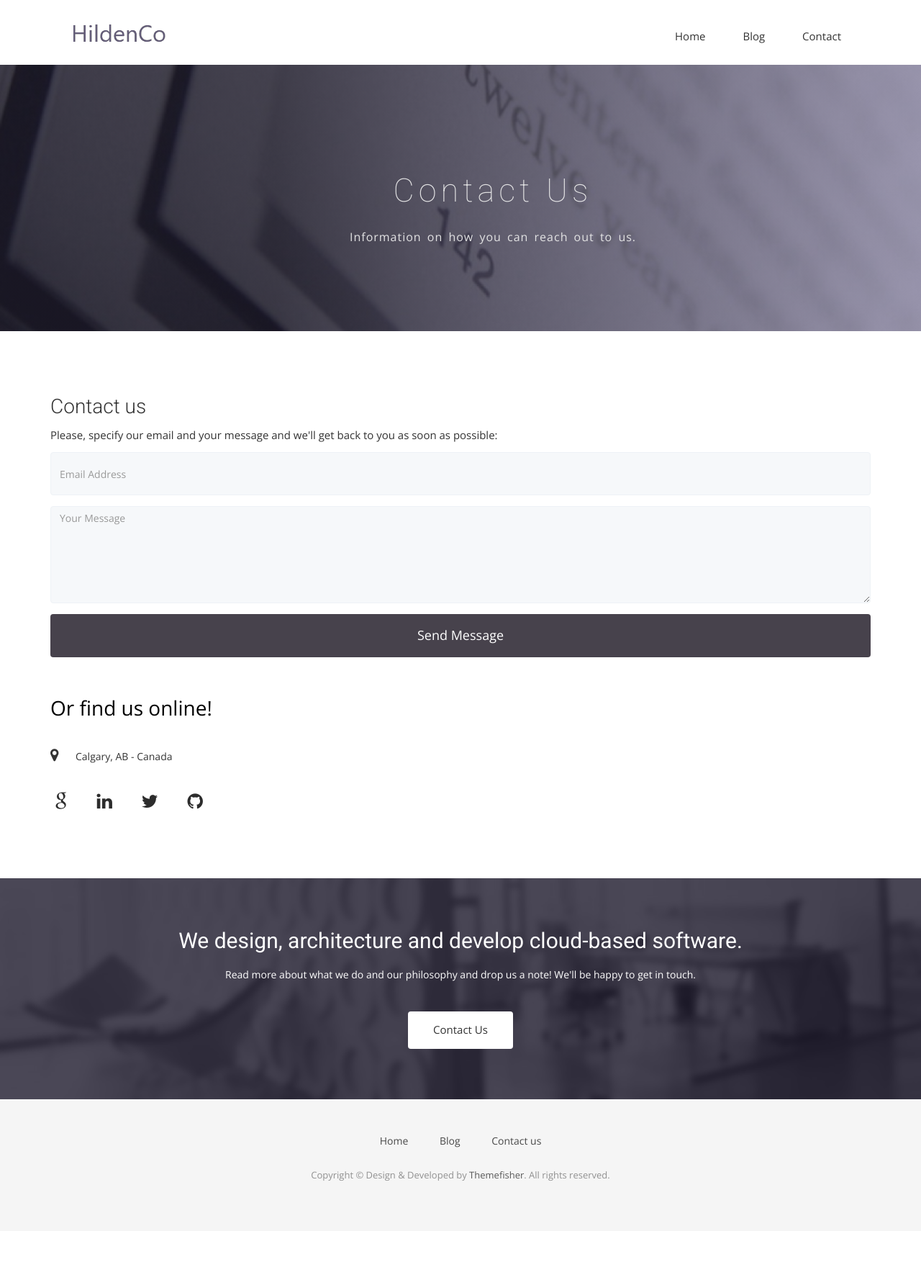
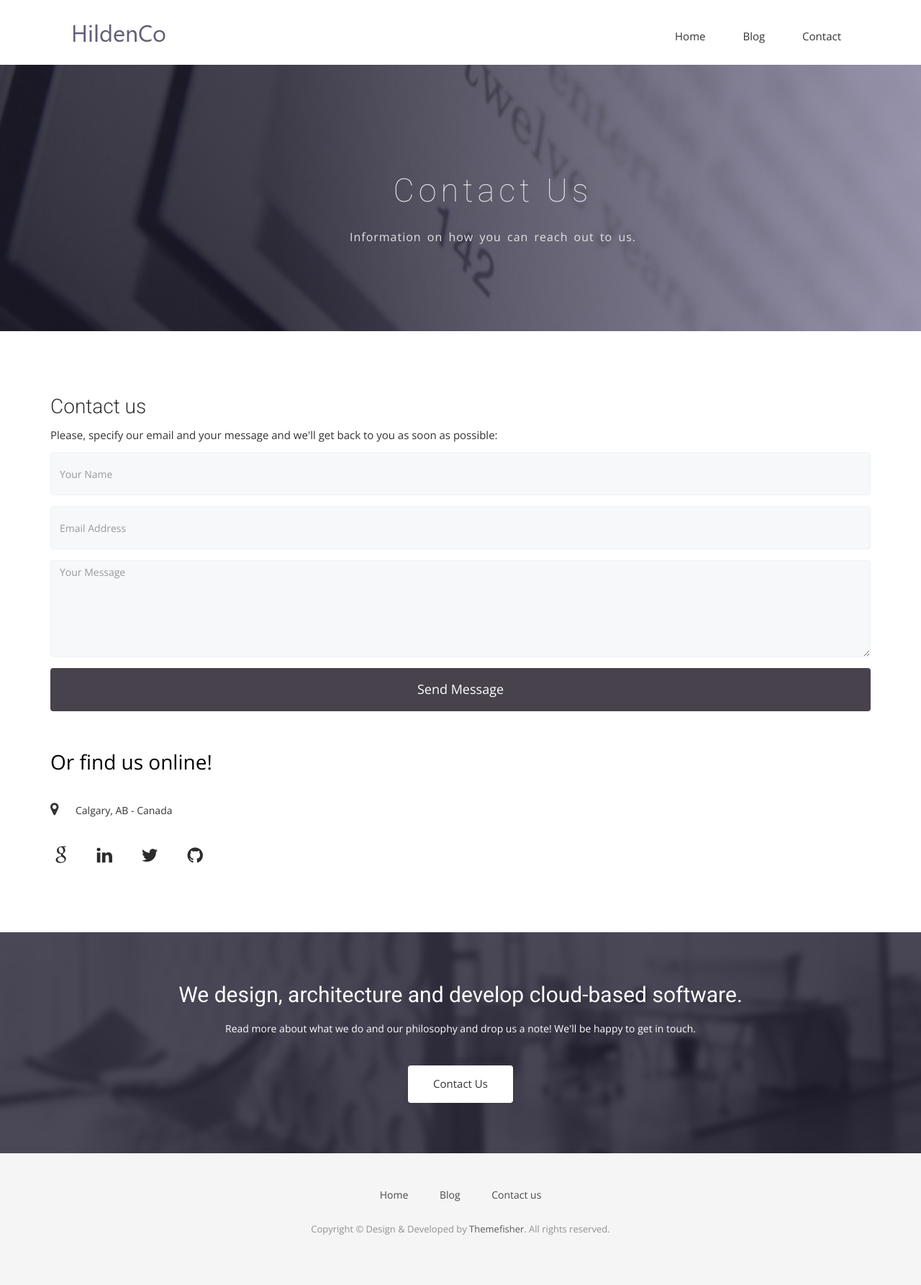
Before and after one commit to hildenco/hildenco.github.io, a Jekyll site: the page built from contact.html, in a window 1280 px wide. Shown: the whole page at 72% size. Built offline with Jekyll 4.4.1, drawn with Linux system fonts in a browser that asks for light colours; nearby versions of some CDN libraries; some web fonts are replaced; before the commit the page ends 1710 px from its top, so only the background shows below that.

Commit message:
Added name to contact form

```diff
--- a/contact.html
+++ b/contact.html
@@ -27,6 +27,9 @@ permalink: /contact/
           <p>Please, specify our email and your message and we'll get back to you as soon as possible:</p>
           <p id="my-form-status"></p>
           <form action="https://formspree.io/mpzyvnna" id="my-form" method="POST">
+            <div class="form-group">
+              <input name="name" type="text" class="form-control" placeholder="Your Name">
+            </div>
             <div class="form-group">
               <input name="email" type="email" class="form-control" placeholder="Email Address">
             </div>
```
